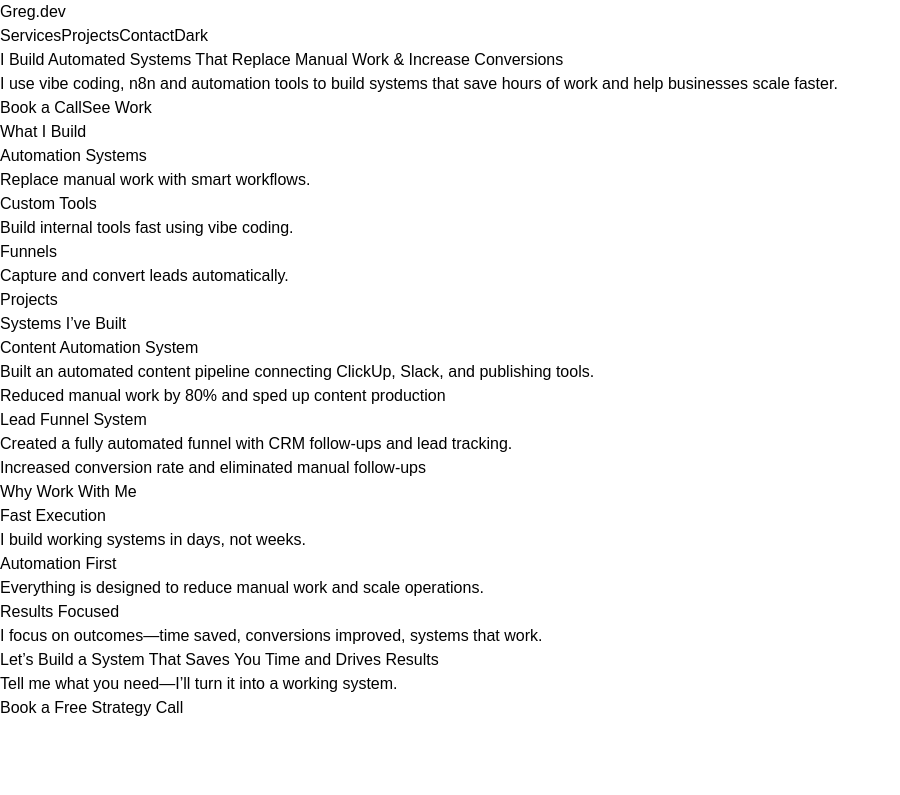
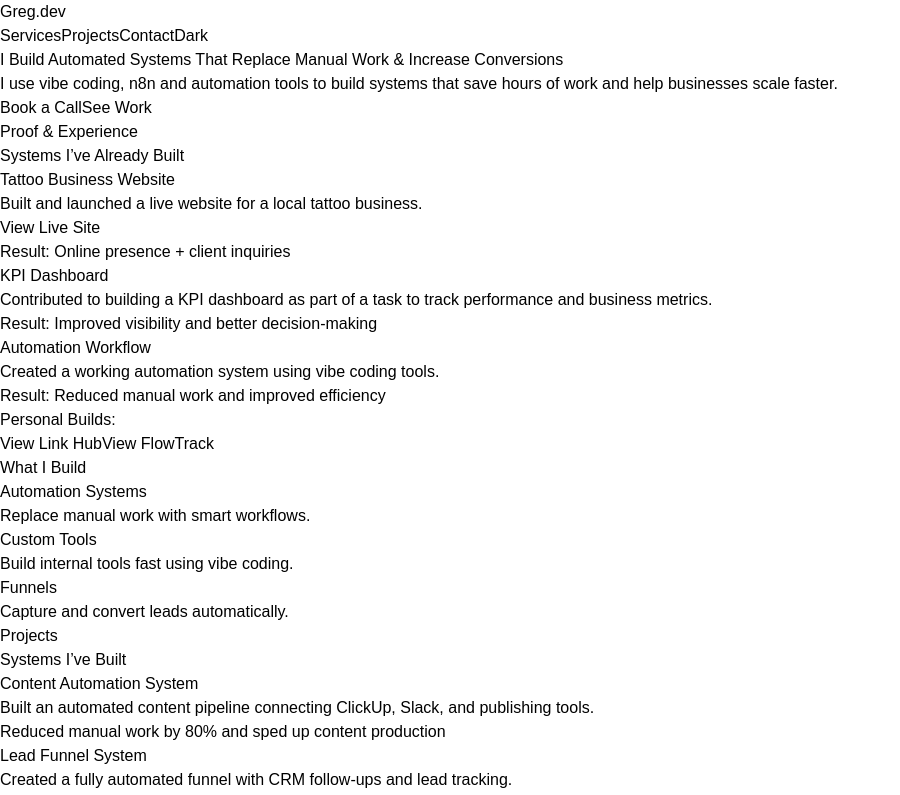
Before and after one commit to mcgreg-devlab/my-portfolio, a Next.js app: page / in a window 1280 px wide. Shown: the top 795 px of the page, without its empty margins (0-900 px from the left). Built offline with nearby package versions, Linux system fonts and the light colour scheme.

Commit message:
fix: rebuild trust section and resolve JSX error

```diff
--- a/app/page.tsx
+++ b/app/page.tsx
@@ -205,6 +205,98 @@ export default function Home() {
         </motion.div>
       </section>
 
+  {/* TRUST / PROOF */}
+<section className="px-6 py-16 text-center">
+  <div className="max-w-5xl mx-auto">
+
+    <p className="text-sm uppercase tracking-widest text-gray-400">
+      Proof & Experience
+    </p>
+
+    <h2 className="text-3xl font-semibold mt-2">
+      Systems I’ve Already Built
+    </h2>
+
+    <div className="grid md:grid-cols-3 gap-8 mt-12">
+
+      {/* Tattoo Website */}
+      <motion.div
+        className="p-6 rounded-2xl border bg-white/60 backdrop-blur-lg dark:bg-white/5"
+        whileHover={{ y: -6 }}
+      >
+        <h3 className="font-semibold">Tattoo Business Website</h3>
+
+        <p className="mt-3 text-gray-500">
+          Built and launched a live website for a local tattoo business.
+        </p>
+
+      <a href="https://northinkcdo.com" target="_blank" className="underline">
+  View Live Site
+</a>
+        <p className="mt-4 text-sm text-gray-400">
+          Result: Online presence + client inquiries
+        </p>
+      </motion.div>
+
+      {/* KPI Dashboard */}
+      <motion.div
+        className="p-6 rounded-2xl border bg-white/60 backdrop-blur-lg dark:bg-white/5"
+        whileHover={{ y: -6 }}
+      >
+        <h3 className="font-semibold">KPI Dashboard</h3>
+
+<p className="mt-3 text-gray-500">
+  Contributed to building a KPI dashboard as part of a task to track performance and business metrics.
+</p>
+
+<p className="mt-4 text-sm text-gray-400">
+  Result: Improved visibility and better decision-making
+</p>
+      </motion.div>
+
+      {/* Automation Task */}
+      <motion.div
+        className="p-6 rounded-2xl border bg-white/60 backdrop-blur-lg dark:bg-white/5"
+        whileHover={{ y: -6 }}
+      >
+        <h3 className="font-semibold">Automation Workflow</h3>
+
+        <p className="mt-3 text-gray-500">
+          Created a working automation system using vibe coding tools.
+        </p>
+
+        <p className="mt-4 text-sm text-gray-400">
+          Result: Reduced manual work and improved efficiency
+        </p>
+      </motion.div>
+
+    </div>
+
+    {/* PERSONAL PROJECTS */}
+<div className="mt-12 text-sm text-gray-500">
+  <p>Personal Builds:</p>
+
+  <div className="mt-4 flex justify-center gap-6">
+    <a
+      href="https://mcgreg-linkhub.vercel.app/"
+      target="_blank"
+      className="px-4 py-2 border rounded-lg hover:bg-gray-100 dark:hover:bg-gray-800 transition"
+    >
+      View Link Hub
+    </a>
+
+    <a
+      href="https://finance-tracker-ver-1.vercel.app/"
+      target="_blank"
+      className="px-4 py-2 border rounded-lg hover:bg-gray-100 dark:hover:bg-gray-800 transition"
+    >
+      View FlowTrack
+    </a>
+  </div>
+</div>
+  </div>   {/* CLOSE max-w container */}
+</section>  {/* CLOSE TRUST SECTION */}
+
       {/* SERVICES (RESTORED) */}
       <motion.section
         id="services"
```
